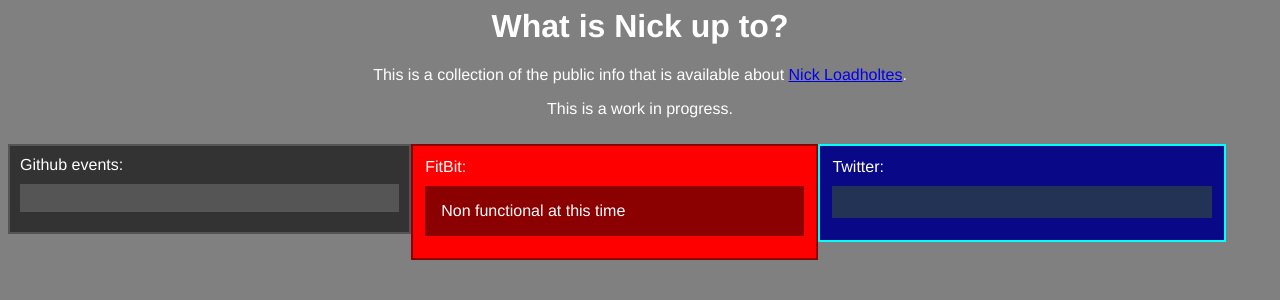
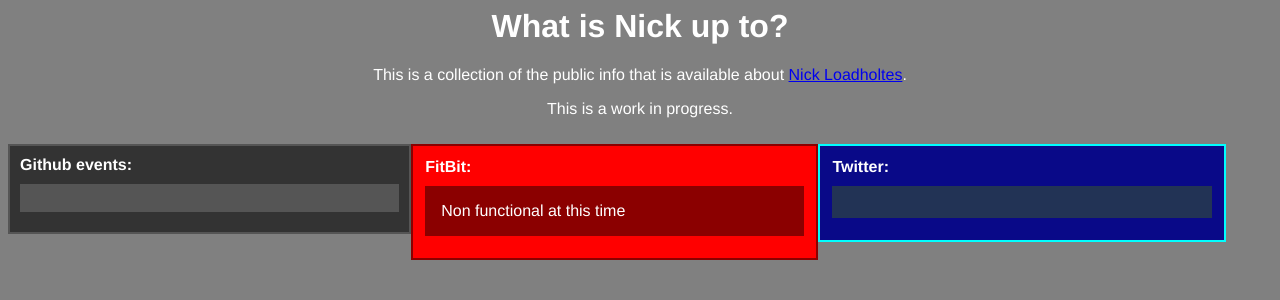
Before and after one commit to nloadholtes/foxtrot, a Django app: template templates/personal_api/about.html in a window 1280 px wide. Shown: the top 300 px of the page. Run offline with Django 3.2, Linux system fonts and the light colour scheme; the template is opened without the code that fills it, so the values that code supplies are empty; some libraries are stand-ins or nearby versions.

Commit message:
Adding in bold for the titles

```diff
--- a/templates/personal_api/about.html
+++ b/templates/personal_api/about.html
@@ -18,6 +18,7 @@
             width: 30%;
             padding: 10px;
             border: 2px solid #555;
+            font-weight: bold;
         }
         #github-content-div {
             margin: 10px auto;
@@ -25,6 +26,7 @@
             background-color: #555;
             color: #eee;
             padding-top: .75em;
+            font-weight: normal;
         }
         #twitter-div {
             margin: 10px auto;
@@ -33,11 +35,13 @@
             width: 30%;
             padding: .75em;
             border: 2px solid cyan;
+            font-weight: bold;
         }
         #twitter-content-div {
             margin: 10px auto;
             padding: 1em;
             background-color: #223355;
+            font-weight: normal;
         }
         #twitter-content-div a{
             color: yellow;
@@ -49,11 +53,13 @@
             float: left;
             padding: .75em;
             border: 2px solid darkred;
+            font-weight: bold;
         }
         #fitbit-content-div {
             margin: 10px auto;
             padding: 1em;
             background-color: darkred;
+            font-weight: normal;
         }
         #about {
             text-align: center;
```
